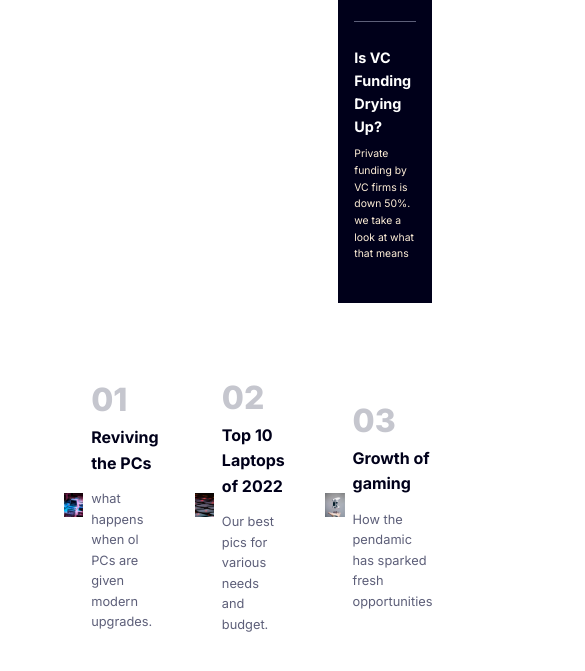
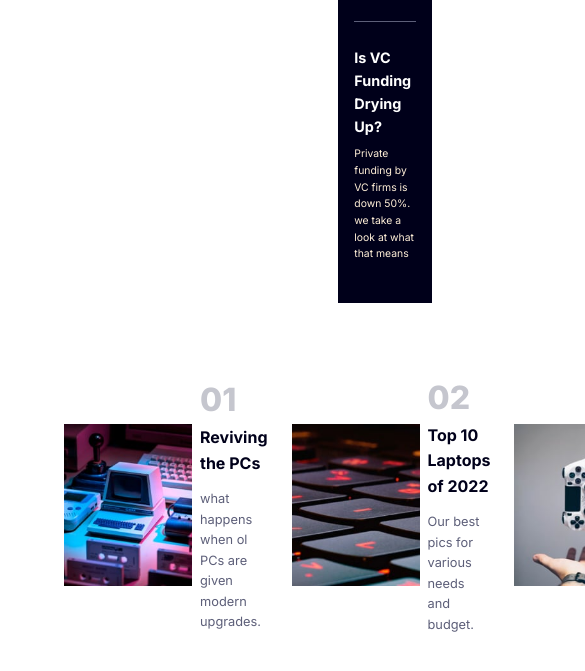
Before and after one commit to JaiminR28/News-homepage, a website: page index.html in a window 390 px wide. Shown: the part 635-1306 px from the top of the page, 585 px wide, since content can reach past the window. Drawn offline with nearby package versions, Linux system fonts and the light colour scheme; files that its build step writes are made by us from their sources.

Commit message:
suggestion box for tablet portrait fix

```diff
--- a/sass/layout/_suggestion.scss
+++ b/sass/layout/_suggestion.scss
@@ -16,13 +16,12 @@
 	&__box {
 		display: flex;
 		align-items: center;
-		width: 30%;
+		width: 96%;
 
 		&--img {
-			width: 100%;
-
+			width: 18rem;
 			@include respond(tab-land) {
-				width: 60%;
+				width: 16rem;
 			}
 		}
 	}
```
